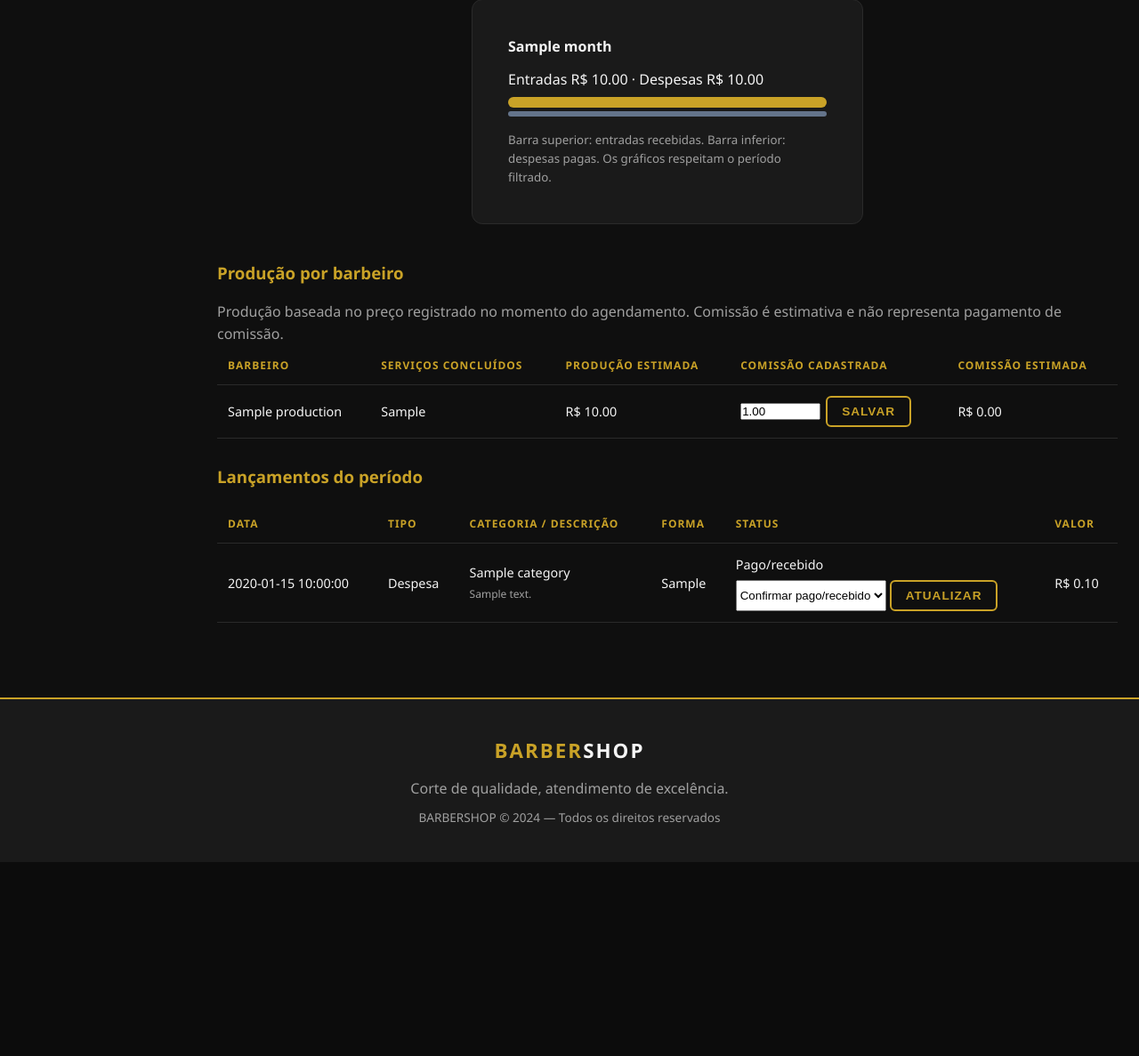
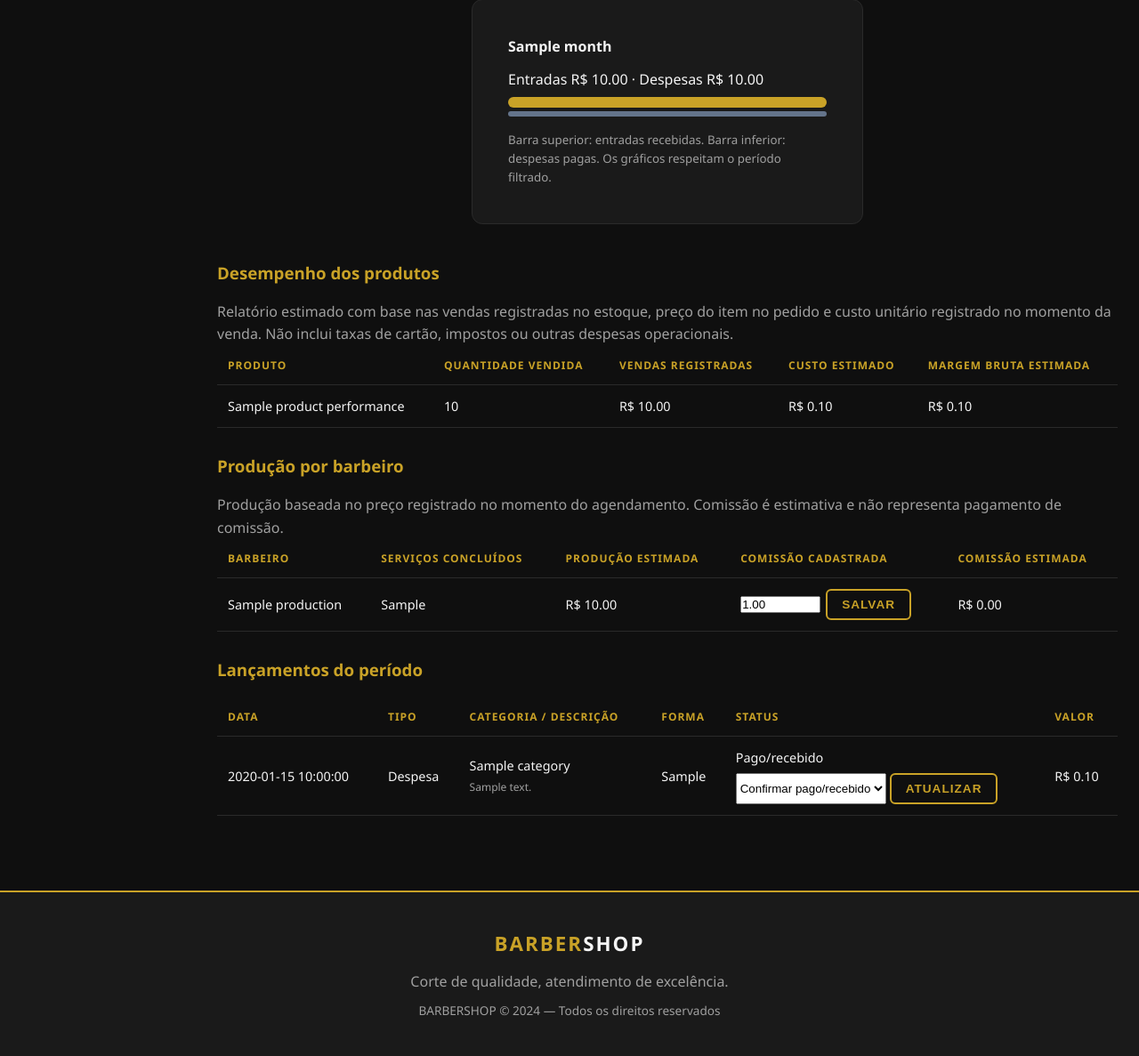
Before and after one commit to rafael-giovanini/barberflow, a FastAPI app: template templates/admin/financeiro.html in a window 1280 px wide. Shown: the part 1299-2486 px from the top of the page at 89% size. Before the commit the page ends 2268 px from the top, so only its background shows below. Run offline with FastAPI, Linux system fonts and the light colour scheme; data comes from the database, SQL or seed files in the repository; the template is opened without the code that fills it: most values are stand-ins (such as "Sample title", 1, 10 or a date in 2020).

Commit message:
Show product sales and estimated gross margin

```diff
--- a/templates/admin/financeiro.html
+++ b/templates/admin/financeiro.html
@@ -68,6 +68,27 @@
       </div>
     {% else %}<p class="text-muted">Sem movimentações financeiras no período para exibir o gráfico.</p>{% endif %}
 
+    <h3 style="color:var(--dourado); margin:28px 0 16px;">Desempenho dos produtos</h3>
+    <p class="text-muted">Relatório estimado com base nas vendas registradas no estoque, preço do item no pedido e custo unitário registrado no momento da venda. Não inclui taxas de cartão, impostos ou outras despesas operacionais.</p>
+    {% if product_performance %}
+    <table class="admin-table">
+      <thead><tr><th>Produto</th><th>Quantidade vendida</th><th>Vendas registradas</th><th>Custo estimado</th><th>Margem bruta estimada</th></tr></thead>
+      <tbody>
+      {% for p in product_performance %}
+        <tr>
+          <td>{{ p.product_name }}</td>
+          <td>{{ p.quantity_sold }}</td>
+          <td>R$ {{ "%.2f"|format(p.sales_cents / 100) }}</td>
+          <td>R$ {{ "%.2f"|format(p.cost_cents / 100) }}</td>
+          <td>R$ {{ "%.2f"|format((p.sales_cents - p.cost_cents) / 100) }}</td>
+        </tr>
+      {% endfor %}
+      </tbody>
+    </table>
+    {% else %}
+    <p class="text-muted">Nenhuma venda de produto registrada no período selecionado.</p>
+    {% endif %}
+
     <h3 style="color:var(--dourado); margin:28px 0 16px;">Produção por barbeiro</h3>
     <p class="text-muted">Produção baseada no preço registrado no momento do agendamento. Comissão é estimativa e não representa pagamento de comissão.</p>
     {% if production %}
```
